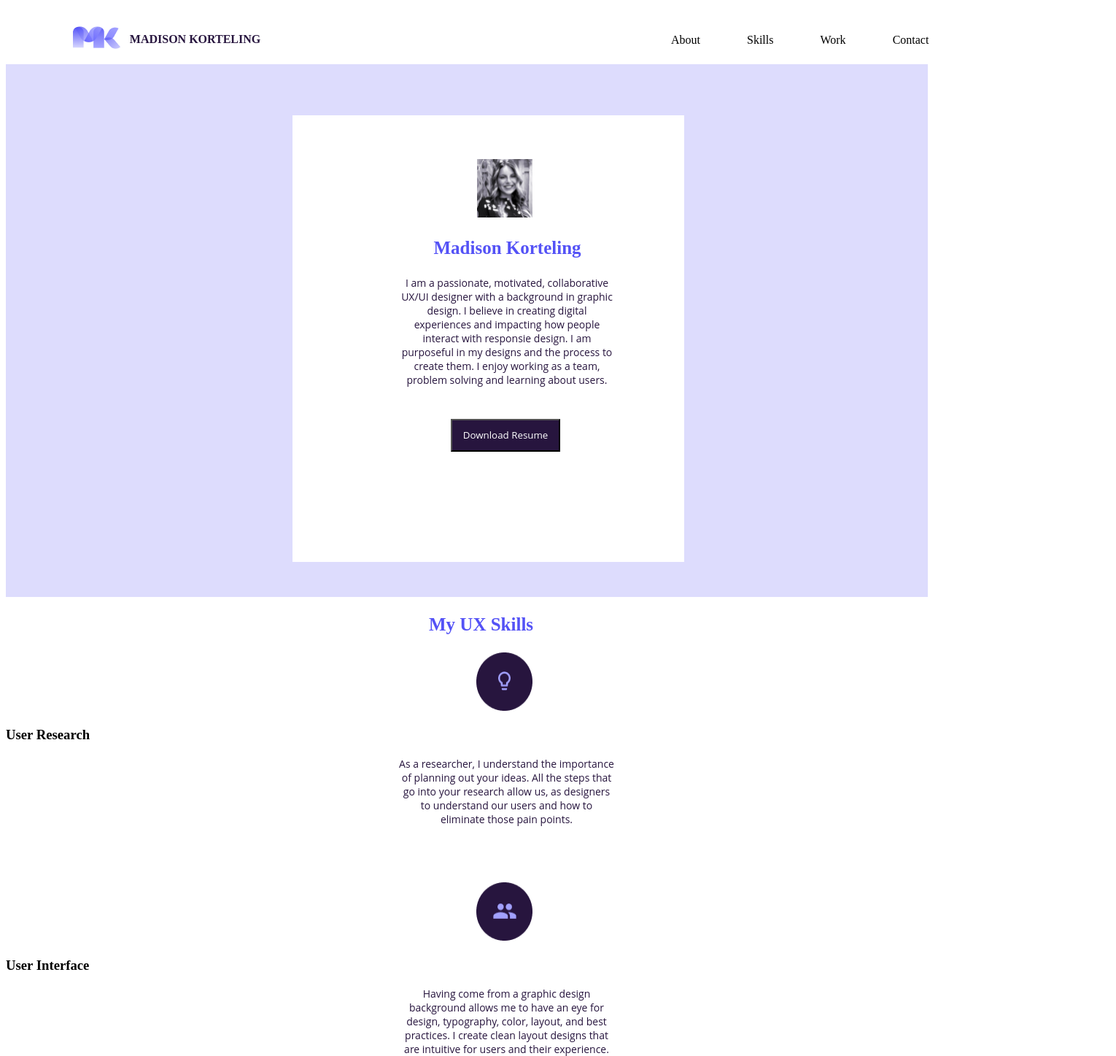
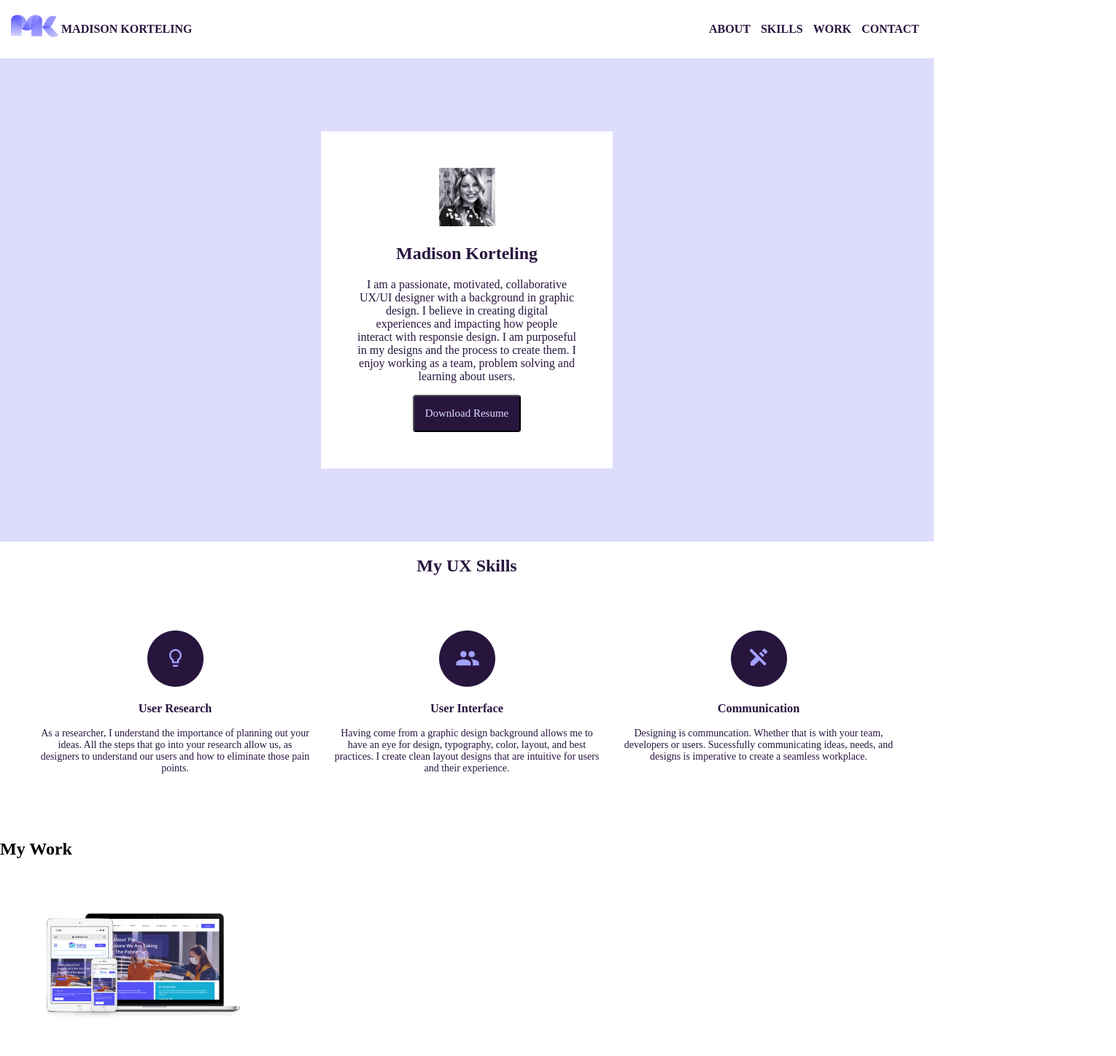
Before and after one commit to Mkorteling/UXUI_HW18_MK, a plain HTML site: page index.html in a window 1280 px wide. Shown: the top 1447 px of the page at 73% size, 1530 px wide, since content can reach past the window. Drawn offline with Linux system fonts and the light colour scheme.

Commit message:
new changes
yes

```diff
--- a/css/style.css
+++ b/css/style.css
@@ -1,149 +1,93 @@
-.inline_block {
+body {
+    margin: 0;
+  }
+  header {
+    background-color: #ffffff;
+    padding: 15px;
+  }
+  header ul {
+    float: right;
+    color: #27153E;
+  }
+  header li {
+    display: inline-block;
+    padding: 0px 5px;
+    font-family: Avenir Next;
+    font-weight: 600;
+  }
+  header p {
     display: inline-block;
     vertical-align: top;
-padding: 40px
+    font-family: Avenir Next;
+    color: #27153E;
+    font-weight: 600;
   }
-
-.navigation {
-    background: white;
+  .heroImg {
+    background-color:#DDDCFD;
+    padding: 100px 15px;
+  }
+  .content {
+    max-width: 300px;
+    margin: 0 auto;
+    padding: 50px;
+    background-color: #FFFFFF;
+    text-align: center;
+    font-family: Avenir Next;
+    color: #27153E;
+  }
+  button {
+    padding: 15px;
+    background-color: #27153E;
+    color :#DDDCFD;
+    font-size: 15px;
+    border-radius: 4px;
+    font-family: Avenir Next;
   }
 
 h2 {
-    padding: 1%;
-    position: absolute;
-    width: 200px;
-    height: 22px;
-    left: 165px;
-    top: 17px;
-
+    text-align: center;
     font-family: Avenir Next;
-font-style: normal;
-font-weight: 600;
-font-size: 16px;
-line-height: 22px;
-/* identical to box height */
-
-font-variant: small-caps;
-
     color: #27153E;
 }
 
-.logo {
+  .flexContainer {
+display: flex;
+padding: 40px;
+font-family: Avenir Next;
+color:#27153E;
+font-size: 14px;
+  }
+.cardone {
+    width: 33%;
     text-align: center;
-    padding: 1%;
-    position: absolute;
-    width: 65px;
-    height: 39.12px;
-    left: 87px;
-    top: 18.63px;
+    padding: 15px;
+}
 
+.cardtwo {
+    width: 33%;
+    text-align: center;
+    padding: 15px;
 
 }
 
-.initialScale {
-    width: 73%;
-padding: 1%;
+.cardthree {
+    width: 33%;
+    text-align: center;
+    padding: 15px;
 }
-ol {
-    width: 50%;
-    margin-left: auto;
-    display: inline;
-    position: absolute;
-    left: 850px;
-    top: 30px;
-font-family: Avenir Next;
-font-style: normal;
-
-
+  footer {
+    background-color:#27153E;
+    padding: 5px;
+    color: white;
+  }
+  footer ul {
+    list-style: none;
+    padding-left: 5px;
 
   }
-
-.herolmg {
-    height: 590px;
-    padding: 70px;
-    background: #DDDCFD;
+  footer li {
+    display: inline-block;
+    padding: 0px 7px;
+    font-family: Avenir Next;
+    color:#DDDCFD;
   }
-
-h1 {
-    position: sticky;
-width: 214px;
-height: 34px;
-left: 588px;
-top: 316px;
-
-font-family: Avenir Next;
-font-style: normal;
-font-weight: 600;
-font-size: 25px;
-line-height: 34px;
-
-color: #5452F6;
-
-}
-
-p {
-    position: sticky;
-width: 297px;
-height: 158px;
-left: 546px;
-top: 370px;
-
-font-family: Open Sans;
-font-style: normal;
-font-weight: normal;
-font-size: 14px;
-line-height: 19px;
-text-align: center;
-
-color: #27153E;
-}
-
-button {
-    position: sticky;
-width: 150px;
-height: 45px;
-left: 617px;
-top: 573px;
-color: #ffffff;
-font-family: Open Sans;
-background: #27153E;
-}
-.content {
-    position: sticky;
-    width: 417px;
-    height: 500px;
-    left: 400px;
-    top: 300px;
-    margin: auto;
-    padding: 60px 57px 52px 63px;
-    background-color: #ffffff;
-    text-align:center;
-}
-
-.pic {
-position: sticky;
-width: 76.91px;
-height: 80px;
-left: 653px;
-top: 210px;
-}
-
-footer {
-    background-color:#27153E ;
-    padding: 55px;
-
-}
-ul {
-    display: inline-block;
-    vertical-align: top;
-    color:#ffffff;
-
-}
-li {
-  display: inline;
-  float:center;
-padding: 30px;
-font-family: Avenir Next;
-font-style: normal;
-
-}
--- a/index.html
+++ b/index.html
@@ -2,57 +2,53 @@
 <html lang="en">
 <head>
 	<meta charset="utf-8">
+
   <title></title>
     <meta name="viewport" content="width=device-width, initial-scale=1">
     <link rel="stylesheet" href="css/style.css">
+
 </head>
 <body>
-    <header class="navigation">
- <div class="inline_block">
-<img src="images/logo.png" class="logo" alt="image">
-<h2>MADISON KORTELING</h2>
- <nav class="initialScale">
-  <ol>
-    <li>About</li>
-    <li>Skills</li>
-    <li>Work</li>
-    <li>Contact</li>
-  </ol>
-</div>
-</nav>
-</div>
-
+    <header>
+      <img src="images/logo.png">
+      <ul>
+        <li>ABOUT</li>
+        <li>SKILLS</li>
+        <li>WORK</li>
+        <li>CONTACT</li>
+      </ul>
+      <p>MADISON KORTELING</p>
     </header>
-
-<section class="herolmg" >
+      <div class="container">
+    <section class="heroImg">
       <div class="content">
-    <img src="images/Mask Group.png" class="pic"alt="picture">
+        <img src="images/Mask Group.png">
         <h1>Madison Korteling</h1>
-    <p>
-     I am a passionate, motivated, collaborative UX/UI designer with a background in graphic design. I believe in creating digital experiences and impacting how people interact with responsie design. I am purposeful in my designs and the process to create them. I enjoy working as a team, problem solving and learning about users.
-
-    </p>
+        <p>I am a passionate, motivated, collaborative UX/UI designer with a background in graphic design. I believe in creating digital experiences and impacting how people interact with responsie design. I am purposeful in my designs and the process to create them. I enjoy working as a team, problem solving and learning about users.</p>
         <button>Download Resume</button>
       </div>
     </section>
-<section class="mySkills">
-<h1>My UX Skills</h1>
+
+</section>
+<section>
+  <h2>My UX Skills</h2>
 <div class="flexContainer">
-  <div>
-    <img src="images/skills1.png" class="pic"alt="picture">
+  <div class="cardone">
+    <img src="images/skills1.png" class="pictoo"alt="picture">
     <h3>User Research</h3>
     <p>
       As a researcher, I understand the importance of planning out your ideas. All the steps that go into your research allow us, as designers to understand our users and how to eliminate those pain points.
     </p>
   </div>
-  <img src="images/skills3.png" class="pic"alt="picture">
+  <div class="cardtwo">
+  <img src="images/skills3.png" class="pictoo"alt="picture">
   <h3>User Interface</h3>
   <p>
    Having come from a graphic design background allows me to have an eye for design, typography, color, layout, and best practices. I create clean layout designs that are intuitive for users and their experience.
   </p>
 </div>
-</div>
-<img src="images/skills4.png" class="pic"alt="picture">
+<div class="cardthree">
+<img src="images/skills4.png" class="pictoo"alt="picture">
 <h3>Communication</h3>
 <p>
  Designing is communcation. Whether that is with your team, developers or users. Sucessfully communicating ideas, needs, and designs is imperative to create a seamless workplace.
@@ -61,10 +57,11 @@
 </div>
 </section>
 
+
 <section class="myWork">
 <h1>My Work</h1>
 <div class="workGrid">
-  <div> <img src="images/habitat.png" class="pic"alt="picture">
+  <div> <img src="images/habitat.png" class="picf"alt="picture">
 <div>
   <h4>Habitat for Humanity Redesign, Responsive Design</h4>
   <p>Redesign of existing Habitat  for Humanity website. Responsive design for desktop, tablet, mobile. Worked on as a team and individual.</p>
@@ -72,7 +69,7 @@
 </div>
 </div>
 
-<div> <img src="images/energy.png" class="pic"alt="picture">
+<div> <img src="images/energy.png" class="picf"alt="picture">
   <div>
     <h4>Energy.gov desktop and mobile redesign</h4>
     <p>Energy.gov redesign for desktop and mobile. Worked on as a team and individual.</p>
@@ -80,7 +77,7 @@
   </div>
   </div>
 
-  <div> <img src="images/constructai.png" class="pic"alt="picture">
+  <div> <img src="images/constructai.png" class="picf"alt="picture">
     <div>
       <h4>Startup Company Design for Artifical Intellegence</h4>
       <p>Full design of responsive web, mobile and tablet all created from start. Worked on individually.</p>
@@ -93,16 +90,13 @@
 </section>
 
 
-
 <footer>
   <ul>
-    <li>About</li>
-    <li>Skills</li>
-    <li>Work</li>
-    <li>Contact</li>
+    <li>ABOUT</li>
+    <li>SKILLS</li>
+    <li>WORK</li>
+    <li>CONTACT</li>
   </ul>
-
-
 </footer>
 
 </body>
```
Lines whose indentation alone changed are shown as unchanged.
